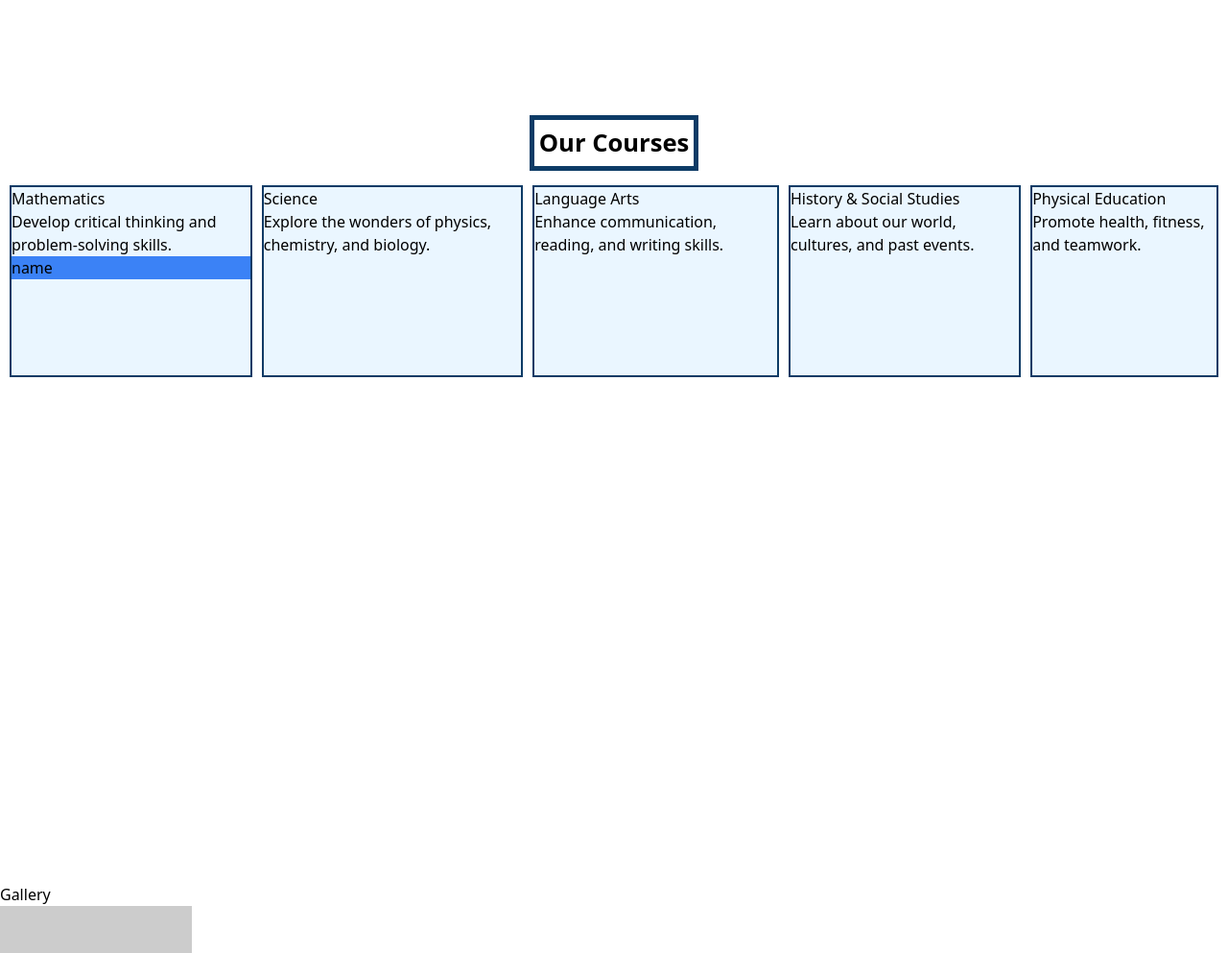
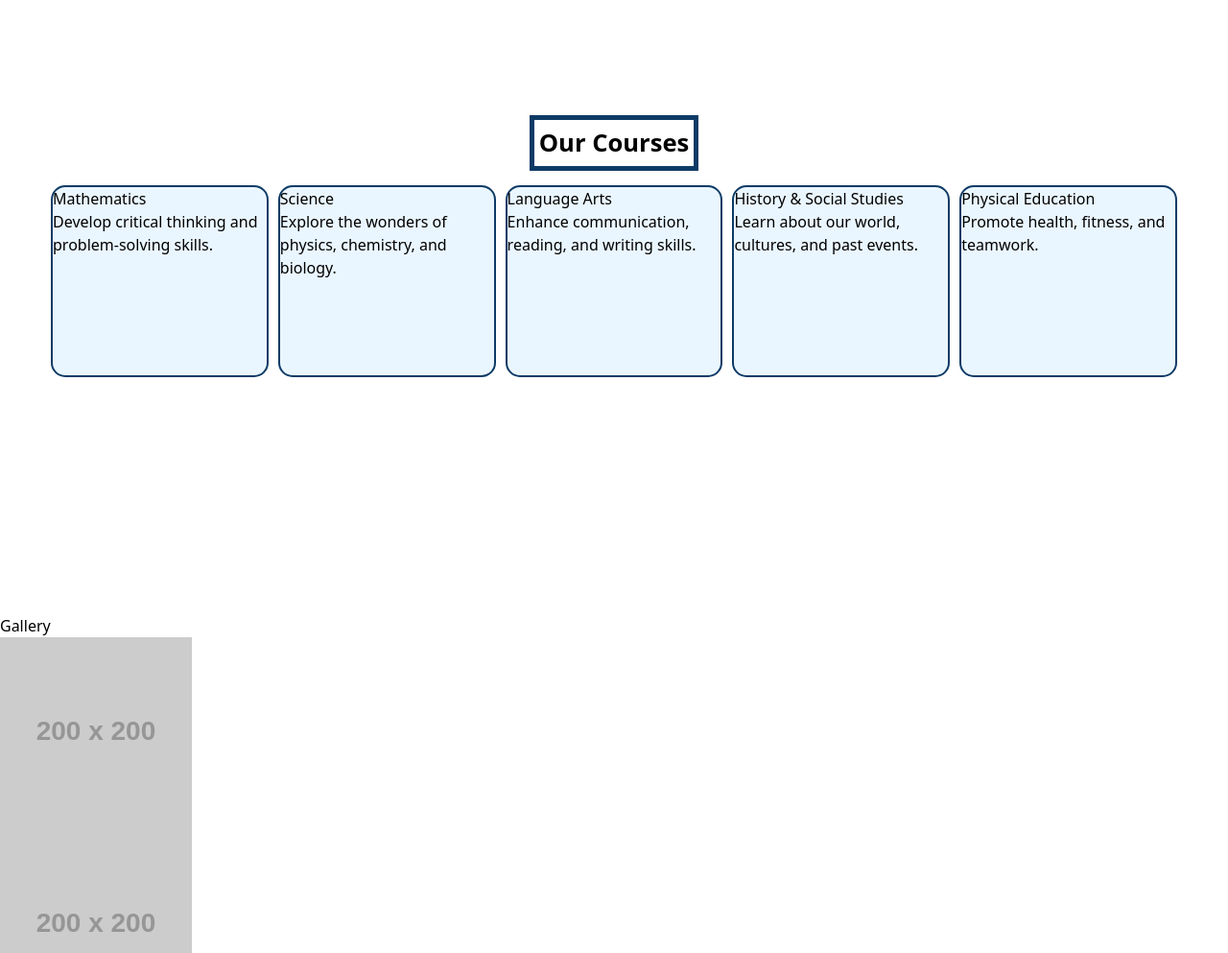
Before and after one commit to Tolulope-Ebenezer/springforthgraceland, a website: page index.html in a window 1280 px wide. Shown: the part 1520-2513 px from the top of the page at 96% size. Drawn offline with Linux system fonts and the light colour scheme; placeholder pictures from the web are drawn by us.

```diff
--- a/index.html
+++ b/index.html
@@ -72,32 +72,36 @@
     </section>
 
     <!-- Courses Section -->
-    <section id="courses" class="h-[100vh]">
+    <section id="courses" class="h-[65vh]">
         <div class="flex flex-col items-center">
             <h2
                 class="flex justify-center text-[clamp(21px,2vw,40px)] font-bold border-[5px] border-[#0D3B66] p-[5px] mb-[5px]">
                 Our Courses</h2>
-            <div class="flex flex-row m-[10px] h-[200px]">
-                <div class="bg-[#EAF6FF] border border-[2px] border-[#0D3B66] mr-[10px] flex-col">
+            <div class="flex flex-row m-[10px] h-[200px] justify-center">
+                <div
+                    class="bg-[#EAF6FF] border border-[2px] border-[#0D3B66] mr-[10px] rounded-[15px] w-[18%] hover:[transform:translateY(-10px)] hover:border-[#E63946] transition-transform duration-300">
                     <div>
                         <h3>Mathematics</h3>
                         <p>Develop critical thinking and problem-solving skills.</p>
                     </div>
-                    <div class="flex bg-blue-500 items-end">name</div>
                 </div>
-                <div class="bg-[#EAF6FF] border border-[2px] border-[#0D3B66] mr-[10px]">
+                <div
+                    class="bg-[#EAF6FF] border border-[2px] border-[#0D3B66] mr-[10px] rounded-[15px] w-[18%] hover:[transform:translateY(-10px)] hover:border-[#E63946] transition-transform duration-300">
                     <h3>Science</h3>
                     <p>Explore the wonders of physics, chemistry, and biology.</p>
                 </div>
-                <div class="bg-[#EAF6FF] border border-[2px] border-[#0D3B66] mr-[10px]">
+                <div
+                    class="bg-[#EAF6FF] border border-[2px] border-[#0D3B66] mr-[10px] rounded-[15px] w-[18%] hover:[transform:translateY(-10px)] hover:border-[#E63946] transition-transform duration-300">
                     <h3>Language Arts</h3>
                     <p>Enhance communication, reading, and writing skills.</p>
                 </div>
-                <div class="bg-[#EAF6FF] border border-[2px] border-[#0D3B66] mr-[10px]">
+                <div
+                    class="bg-[#EAF6FF] border border-[2px] border-[#0D3B66] mr-[10px] rounded-[15px] w-[18%] hover:[transform:translateY(-10px)] hover:border-[#E63946] transition-transform duration-300">
                     <h3>History & Social Studies</h3>
                     <p>Learn about our world, cultures, and past events.</p>
                 </div>
-                <div class="bg-[#EAF6FF] border border-[2px] border-[#0D3B66]">
+                <div
+                    class="bg-[#EAF6FF] border border-[2px] border-[#0D3B66] rounded-[15px] w-[18%] hover:[transform:translateY(-10px)] hover:border-[#E63946] transition-transform duration-300">
                     <h3>Physical Education</h3>
                     <p>Promote health, fitness, and teamwork.</p>
                 </div>
```
Also changed, not shown: dist/output.css.
